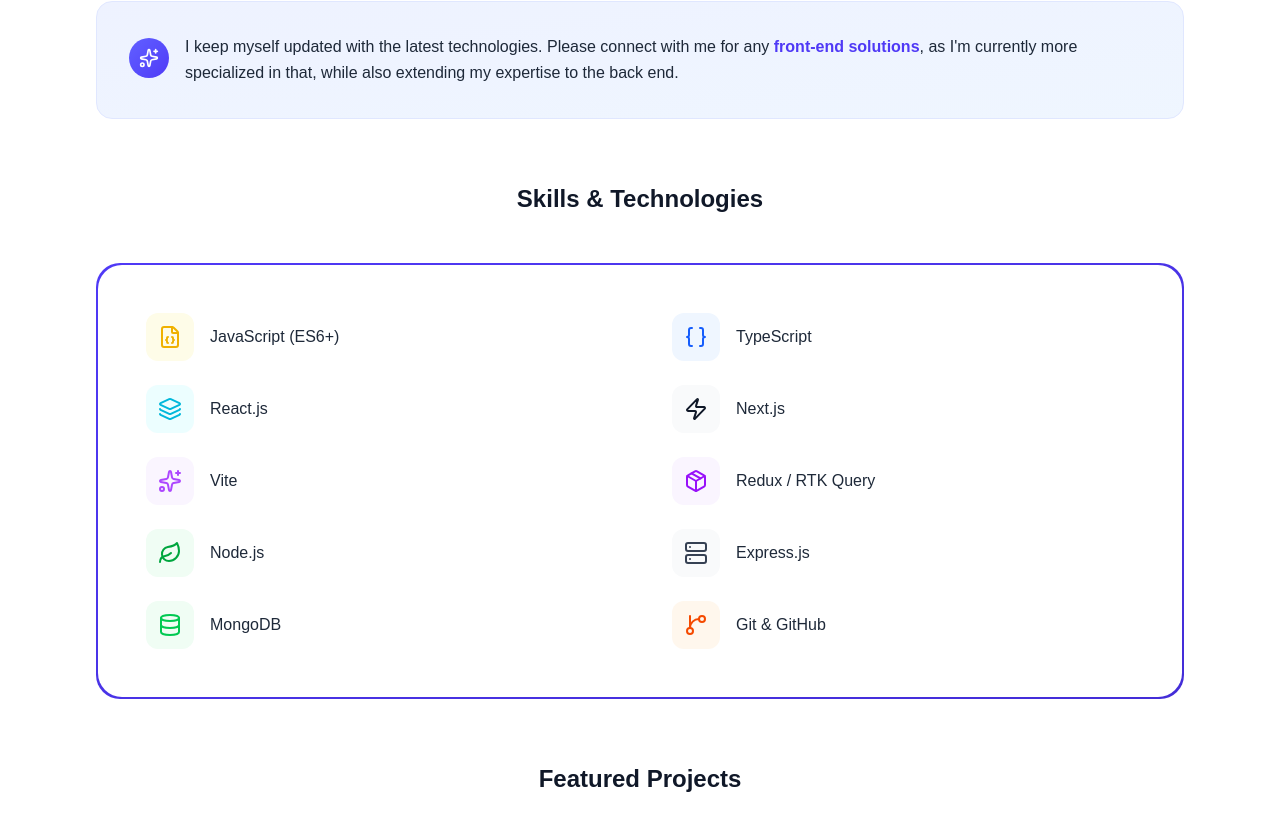
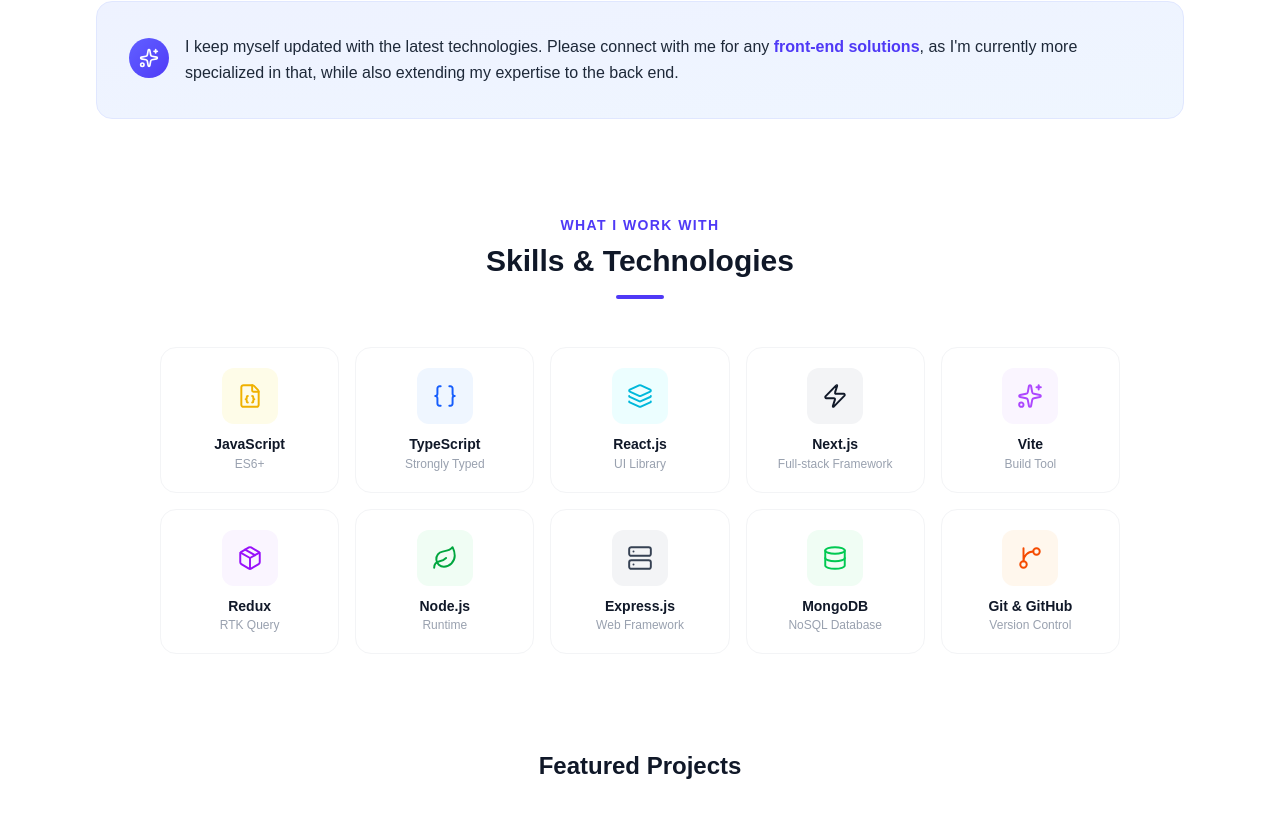
Before and after one commit to amgowda42/portfolio, a Next.js app: page / in a window 1280 px wide. Shown: the part 1201-2020 px from the top of the page. Built offline with nearby package versions, Linux system fonts and the light colour scheme.

Commit message:
updates in the skill section design

```diff
--- a/components/BeyondCode.tsx
+++ b/components/BeyondCode.tsx
@@ -12,7 +12,7 @@
             <li className="flex items-start gap-3">
               <span className="text-gray-900 font-bold mt-1 shrink-0">•</span>
               <span className="leading-relaxed text-indigo-700 font-medium">
-                I&apos;m a dendrophile with a deep passion about wild life, essense of trees,
+                I&apos;m a dendrophile with a deep passion about nature, essense of trees,
                 environmental sensitivity, and understanding ecological effects.
               </span>
             </li>
--- a/components/Bio.tsx
+++ b/components/Bio.tsx
@@ -78,7 +78,7 @@
               >
                 Full Stack Developer with 1.6 years of professional experience,
                 having worked on more than five products. I hold a Bachelor of
-                Engineering degree in Electronics and Communication Engineering.
+                Engineering degree in Electronics and Communication.
               </p>
               <div
                 className={`flex items-center gap-4 transition-all duration-1000 delay-700 ${
--- a/components/Skills.tsx
+++ b/components/Skills.tsx
@@ -13,127 +13,152 @@
 
 const skills = [
   {
-    name: "JavaScript (ES6+)",
+    name: "JavaScript",
+    sub: "ES6+",
     icon: FileJson,
     color: "text-yellow-500",
     bgColor: "bg-yellow-50",
-    hoverBg: "group-hover:bg-yellow-100",
-    borderColor: "group-hover:border-yellow-300",
+    glowColor: "shadow-yellow-200",
+    borderHover: "hover:border-yellow-300",
   },
   {
     name: "TypeScript",
+    sub: "Strongly Typed",
     icon: Braces,
     color: "text-blue-600",
     bgColor: "bg-blue-50",
-    hoverBg: "group-hover:bg-blue-100",
-    borderColor: "group-hover:border-blue-300",
+    glowColor: "shadow-blue-200",
+    borderHover: "hover:border-blue-300",
   },
   {
     name: "React.js",
+    sub: "UI Library",
     icon: Layers,
     color: "text-cyan-500",
     bgColor: "bg-cyan-50",
-    hoverBg: "group-hover:bg-cyan-100",
-    borderColor: "group-hover:border-cyan-300",
+    glowColor: "shadow-cyan-200",
+    borderHover: "hover:border-cyan-300",
   },
   {
     name: "Next.js",
+    sub: "Full-stack Framework",
     icon: Zap,
     color: "text-gray-900",
-    bgColor: "bg-gray-50",
-    hoverBg: "group-hover:bg-gray-100",
-    borderColor: "group-hover:border-gray-300",
+    bgColor: "bg-gray-100",
+    glowColor: "shadow-gray-200",
+    borderHover: "hover:border-gray-400",
   },
   {
     name: "Vite",
+    sub: "Build Tool",
     icon: Sparkles,
     color: "text-purple-500",
     bgColor: "bg-purple-50",
-    hoverBg: "group-hover:bg-purple-100",
-    borderColor: "group-hover:border-purple-300",
+    glowColor: "shadow-purple-200",
+    borderHover: "hover:border-purple-300",
   },
   {
-    name: "Redux / RTK Query",
+    name: "Redux",
+    sub: "RTK Query",
     icon: Package,
     color: "text-purple-600",
     bgColor: "bg-purple-50",
-    hoverBg: "group-hover:bg-purple-100",
-    borderColor: "group-hover:border-purple-300",
+    glowColor: "shadow-purple-200",
+    borderHover: "hover:border-purple-300",
   },
   {
     name: "Node.js",
+    sub: "Runtime",
     icon: Leaf,
     color: "text-green-600",
     bgColor: "bg-green-50",
-    hoverBg: "group-hover:bg-green-100",
-    borderColor: "group-hover:border-green-300",
+    glowColor: "shadow-green-200",
+    borderHover: "hover:border-green-300",
   },
   {
     name: "Express.js",
+    sub: "Web Framework",
     icon: Server,
     color: "text-gray-700",
-    bgColor: "bg-gray-50",
-    hoverBg: "group-hover:bg-gray-100",
-    borderColor: "group-hover:border-gray-300",
+    bgColor: "bg-gray-100",
+    glowColor: "shadow-gray-200",
+    borderHover: "hover:border-gray-400",
   },
   {
     name: "MongoDB",
+    sub: "NoSQL Database",
     icon: Database,
     color: "text-green-500",
     bgColor: "bg-green-50",
-    hoverBg: "group-hover:bg-green-100",
-    borderColor: "group-hover:border-green-300",
+    glowColor: "shadow-green-200",
+    borderHover: "hover:border-green-300",
   },
   {
     name: "Git & GitHub",
+    sub: "Version Control",
     icon: GitBranch,
     color: "text-orange-600",
     bgColor: "bg-orange-50",
-    hoverBg: "group-hover:bg-orange-100",
-    borderColor: "group-hover:border-orange-300",
+    glowColor: "shadow-orange-200",
+    borderHover: "hover:border-orange-300",
   },
 ];
 
 export default function Skills() {
   return (
-    <section id="skills" className="bg-white py-8">
-      <div className="max-w-6xl mx-auto px-4 sm:px-6 lg:px-8">
+    <section id="skills" className="bg-white py-16">
+      <div className="max-w-5xl mx-auto px-4 sm:px-6 lg:px-8">
+        {/* Section Header */}
         <div className="mb-12 text-center">
-          <h2 className="text-2xl font-bold text-gray-900">
+          <p className="text-indigo-600 text-sm font-semibold uppercase tracking-widest mb-2">
+            What I work with
+          </p>
+          <h2 className="text-3xl font-bold text-gray-900">
             Skills & Technologies
           </h2>
+          <div className="mt-4 mx-auto h-1 w-12 rounded-full bg-indigo-600" />
         </div>
 
-        <div className="relative rounded-3xl bg-linear-to-br from-indigo-600 to-indigo-700 p-0.5">
-          <div className="rounded-3xl bg-white p-8 sm:p-12">
-            <div className="grid grid-cols-1 md:grid-cols-2 gap-x-16 gap-y-6">
+        {/* Skills Grid */}
+        <div className="grid grid-cols-2 sm:grid-cols-3 lg:grid-cols-5 gap-4">
           {skills.map((skill, index) => {
             const Icon = skill.icon;
             return (
               <div
                 key={index}
-                    className="flex items-center gap-4 group cursor-pointer transition-all duration-300 hover:translate-x-2"
+                className={`
+                  group relative flex flex-col items-center gap-3
+                  rounded-2xl border border-gray-100 bg-white
+                  p-5 text-center cursor-pointer
+                  transition-all duration-300
+                  hover:-translate-y-1 hover:shadow-lg ${skill.glowColor}
+                  ${skill.borderHover}
+                `}
               >
+                {/* Icon Box */}
                 <div
-                      className={`flex h-12 w-12 items-center justify-center rounded-xl border border-transparent ${skill.bgColor} ${skill.hoverBg} ${skill.borderColor} transition-all duration-300 group-hover:shadow-lg group-hover:scale-110`}
+                  className={`
+                    flex h-14 w-14 items-center justify-center
+                    rounded-xl ${skill.bgColor}
+                    transition-all duration-300
+                    group-hover:scale-110
+                  `}
                 >
-                      <Icon
-                        className={`${skill.color} transition-transform duration-300 group-hover:rotate-12`}
-                        size={24}
-                        strokeWidth={2}
-                      />
+                  <Icon className={skill.color} size={26} strokeWidth={1.8} />
                 </div>
 
-                    <p className="text-gray-800 font-medium transition-all duration-300 group-hover:text-gray-900 group-hover:font-semibold group-hover:tracking-wide">
+                {/* Text */}
+                <div>
+                  <p className="text-gray-900 font-semibold text-sm leading-tight">
                     {skill.name}
                   </p>
+                  <p className="text-gray-400 text-xs mt-0.5">{skill.sub}</p>
+                </div>
               </div>
             );
           })}
         </div>
       </div>
-        </div>
-      </div>
     </section>
   );
 }
```
Lines whose indentation alone changed are shown as unchanged.
